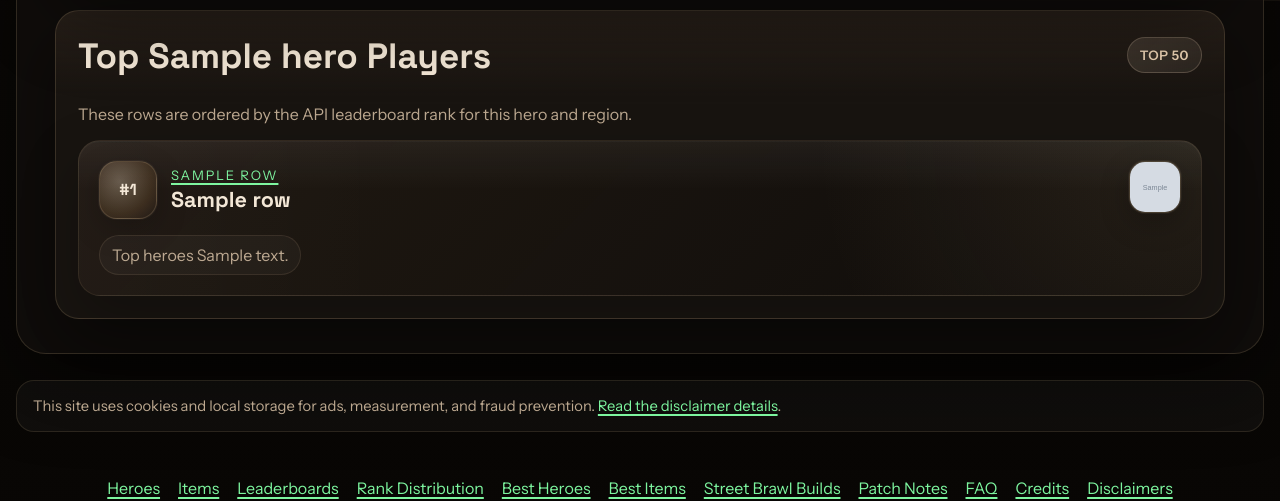
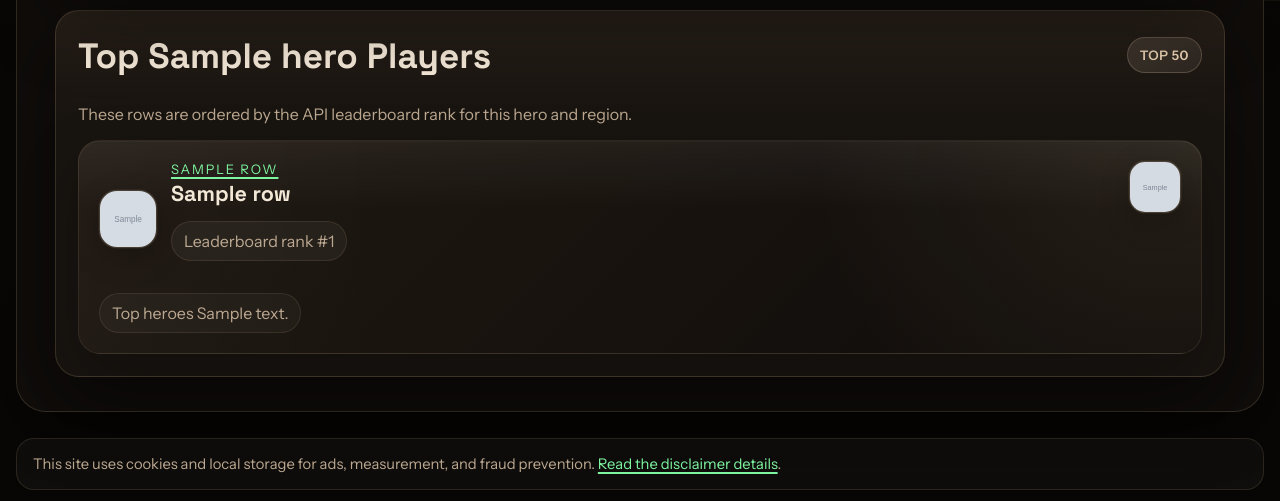
Before and after one commit to vvMaxwell/Deadlock_Tracker, a FastAPI app: template src/deadlock_tracker/web/templates/leaderboard_hero.html in a window 1280 px wide. Shown: the part 799-1300 px from the top of the page. Run offline with FastAPI, Linux system fonts and the light colour scheme; the template is opened without the code that fills it: most values are stand-ins (such as "Sample title", 1, 10 or a date in 2020); grey boxes marked "Sample" are stand-in pictures.

Commit message:
Show Steam avatars on leaderboard cards

```diff
--- a/src/deadlock_tracker/web/app.py
+++ b/src/deadlock_tracker/web/app.py
@@ -959,6 +959,7 @@ async def leaderboard_region(request: Request, region_slug: str) -> HTMLResponse
         entries = await api.get_leaderboard(region=_region_api_value(region_slug))
         hero_info = await api.get_hero_info()
         rank_info = await api.get_rank_info()
+        steam_profiles = await api.get_steam_profiles(_leaderboard_account_ids(entries[:50]))
     except DeadlockError as error:
         return _html_response(TEMPLATES.TemplateResponse(
             request,
@@ -978,6 +979,7 @@ async def leaderboard_region(request: Request, region_slug: str) -> HTMLResponse
             rank_number=index,
             player_name=entry.account_name or f"Player {index}",
             player_url=_leaderboard_player_url(request, entry.account_name, entry.possible_account_ids),
+            avatarfull=(steam_profiles.get(entry.possible_account_ids[0]).avatarfull if entry.possible_account_ids and steam_profiles.get(entry.possible_account_ids[0]) else None),
             hero_names_text=_leaderboard_hero_names(entry.top_hero_ids, hero_info),
             rank_name=friendly_rank_name(entry.badge_level or entry.rank),
             rank_badge_image_url=_rank_badge_image_url(entry.badge_level or entry.rank, rank_info),
@@ -1084,6 +1086,7 @@ async def leaderboard_region_hero(
             raise DeadlockError("That hero could not be found.")
         entries = await api.get_leaderboard(region=_region_api_value(region_slug), hero_id=parsed_hero_id)
         rank_info = await api.get_rank_info()
+        steam_profiles = await api.get_steam_profiles(_leaderboard_account_ids(entries[:50]))
     except DeadlockError as error:
         return _html_response(TEMPLATES.TemplateResponse(
             request,
@@ -1117,6 +1120,7 @@ async def leaderboard_region_hero(
             rank_number=index,
             player_name=entry.account_name or f"Player {index}",
             player_url=_leaderboard_player_url(request, entry.account_name, entry.possible_account_ids),
+            avatarfull=(steam_profiles.get(entry.possible_account_ids[0]).avatarfull if entry.possible_account_ids and steam_profiles.get(entry.possible_account_ids[0]) else None),
             hero_names_text=_leaderboard_hero_names(entry.top_hero_ids, hero_info),
             rank_name=friendly_rank_name(entry.badge_level or entry.rank),
             rank_badge_image_url=_rank_badge_image_url(entry.badge_level or entry.rank, rank_info),
@@ -2724,6 +2728,18 @@ def _leaderboard_player_url(
     )
 
 
+def _leaderboard_account_ids(entries: list[object]) -> list[int]:
+    account_ids: list[int] = []
+    seen: set[int] = set()
+    for entry in entries:
+        for account_id in getattr(entry, "possible_account_ids", []):
+            if account_id not in seen:
+                seen.add(account_id)
+                account_ids.append(account_id)
+                break
+    return account_ids
+
+
 def _leaderboard_hero_names(top_hero_ids: list[int], hero_info: dict[int, object]) -> str:
     names = [
         hero_info[hero_id].name
--- a/src/deadlock_tracker/web/templates/leaderboard_hero.html
+++ b/src/deadlock_tracker/web/templates/leaderboard_hero.html
@@ -37,7 +37,11 @@
             <article class="match-card">
                 <div class="match-card-top">
                     <div class="match-card-title">
+                        {% if row.avatarfull %}
+                        <img class="hero-icon hero-icon-match" src="{{ row.avatarfull }}" alt="{{ row.player_name }}" loading="lazy" decoding="async">
+                        {% else %}
                         <div class="hero-icon hero-icon-fallback hero-icon-match">#{{ row.rank_number }}</div>
+                        {% endif %}
                         <div>
                             {% if row.player_url %}
                             <p class="match-hero"><a class="text-link" href="{{ row.player_url }}">{{ row.player_name }}</a></p>
@@ -45,6 +49,7 @@
                             <p class="match-hero">{{ row.player_name }}</p>
                             {% endif %}
                             <h3>{{ row.rank_name }}</h3>
+                            <p class="match-played">Leaderboard rank #{{ row.rank_number }}</p>
                         </div>
                     </div>
                     <div class="match-top-right">
--- a/src/deadlock_tracker/web/templates/leaderboard_region.html
+++ b/src/deadlock_tracker/web/templates/leaderboard_region.html
@@ -25,7 +25,11 @@
             <article class="match-card">
                 <div class="match-card-top">
                     <div class="match-card-title">
+                        {% if row.avatarfull %}
+                        <img class="hero-icon hero-icon-match" src="{{ row.avatarfull }}" alt="{{ row.player_name }}" loading="lazy" decoding="async">
+                        {% else %}
                         <div class="hero-icon hero-icon-fallback hero-icon-match">#{{ row.rank_number }}</div>
+                        {% endif %}
                         <div>
                             {% if row.player_url %}
                             <p class="match-hero"><a class="text-link" href="{{ row.player_url }}">{{ row.player_name }}</a></p>
@@ -33,6 +37,7 @@
                             <p class="match-hero">{{ row.player_name }}</p>
                             {% endif %}
                             <h3>{{ row.rank_name }}</h3>
+                            <p class="match-played">Leaderboard rank #{{ row.rank_number }}</p>
                         </div>
                     </div>
                     <div class="match-top-right">
--- a/src/deadlock_tracker/web/view_models.py
+++ b/src/deadlock_tracker/web/view_models.py
@@ -308,6 +308,7 @@ class LeaderboardEntryView:
     rank_number: int
     player_name: str
     player_url: str | None
+    avatarfull: str | None
     hero_names_text: str
     rank_name: str
     rank_badge_image_url: str | None
```
Also changed, not shown: tests/test_web_launch_smoke.py (+13 -0 lines).
